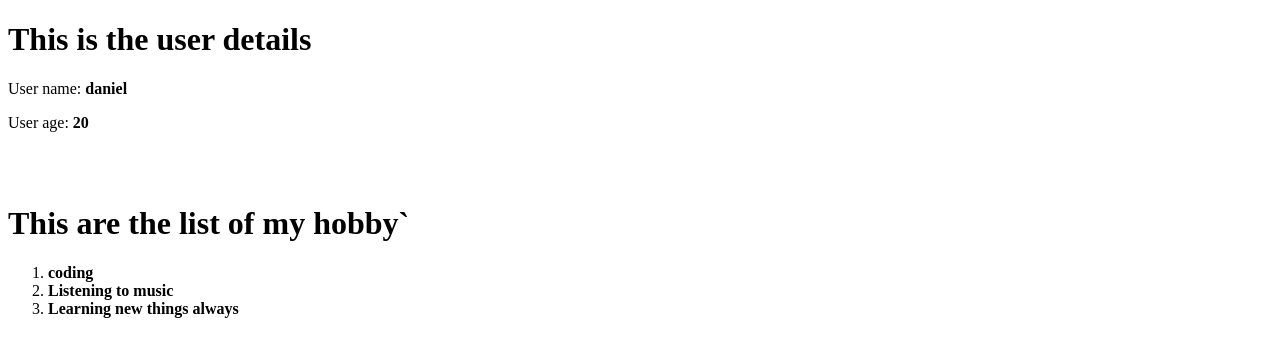
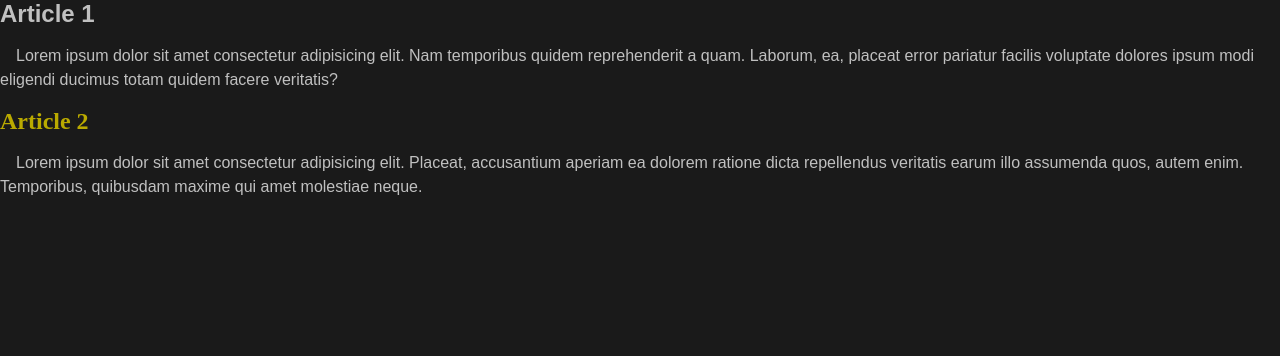
Before and after one commit to Danny-Py5/react-tutorial, a React (Vite) app: page / in a window 1280 px wide. Shown: the top 356 px of the page. Built offline with nearby package versions, Linux system fonts and the light colour scheme.

Commit message:
react css

```diff
--- a/src/App.jsx
+++ b/src/App.jsx
@@ -1,18 +1,29 @@
-import { User } from "./fragment/User.jsx";
-import MyHobby from "./fragment/MyHobby.jsx";
+import "./globals.css";
+import { RenderArticleComponenet } from "./react-css/RenderArticleComponenet.jsx";
 
-// using fragment to render all componenet to the root
 export default function App() {
   return (
-    // grouping components to be direct child of the root
-    <>
-      <User name="daniel" age={20} />
-      <br />
-      <br />
-      <MyHobby />
-    </>
+    <div>
+      <RenderArticleComponenet />
+    </div>
   );
 }
+
+// import { User } from "./fragment/User.jsx";
+// import MyHobby from "./fragment/MyHobby.jsx";
+
+// // using fragment to render all componenet to the root
+// export default function App() {
+//   return (
+//     // grouping components to be direct child of the root
+//     <>
+//       <User name="daniel" age={20} />
+//       <br />
+//       <br />
+//       <MyHobby />
+//     </>
+//   );
+// }
 
 // export default function App() {
 //   return (
--- /dev/null
+++ b/src/globals.css
@@ -0,0 +1,22 @@
+/* Reset */
+* {
+  box-sizing: border-box;
+  margin: 0;
+  padding: 0;
+}
+h2 {
+  margin-bottom: 1rem;
+}
+h2:nth-of-type(2) {
+  margin-top: 1rem;
+}
+p {
+  line-height: 24px;
+  text-indent: 1rem;
+}
+
+body {
+  font-family: sans-serif;
+  background-color: #1a1a1a;
+  color: rgb(192, 192, 192);
+}
--- /dev/null
+++ b/src/react-css/RenderArticleComponenet.jsx
@@ -0,0 +1,27 @@
+export function RenderArticleComponenet() {
+  return (
+    <>
+      <h2>Article 1</h2>
+      <p>
+        Lorem ipsum dolor sit amet consectetur adipisicing elit. Nam temporibus
+        quidem reprehenderit a quam. Laborum, ea, placeat error pariatur facilis
+        voluptate dolores ipsum modi eligendi ducimus totam quidem facere
+        veritatis?
+      </p>
+      <h2
+        style={{
+          fontFamily: "cursive",
+          color: "#baaa00",
+        }} // this is how inline style can be added
+      >
+        Article 2
+      </h2>
+      <p>
+        Lorem ipsum dolor sit amet consectetur adipisicing elit. Placeat,
+        accusantium aperiam ea dolorem ratione dicta repellendus veritatis earum
+        illo assumenda quos, autem enim. Temporibus, quibusdam maxime qui amet
+        molestiae neque.
+      </p>
+    </>
+  );
+}
```
